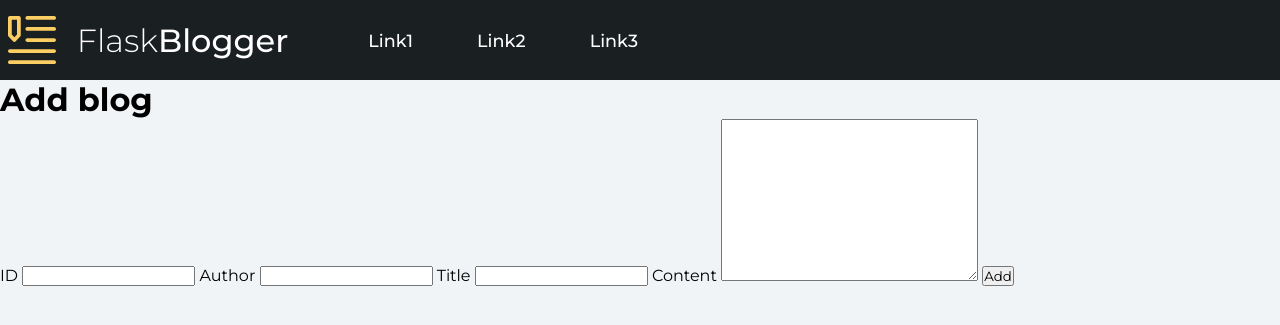
After one commit to lamrouahmed/Flask, a Flask app: page /add in a window 1280 px wide. The commit adds this page. Shown: the top 325 px of the page. Run offline with Flask 2, Linux system fonts and the light colour scheme.

Commit message:
Created Add functionnality

```diff
--- a/app.py
+++ b/app.py
@@ -16,7 +16,7 @@ class Blog(db.Model):
     created_at = db.Column(db.DateTime, default=datetime.utcnow)
     updated_at = db.Column(db.DateTime, default=datetime.utcnow)
 
-    def __init(self, id, title, content, author):
+    def __init__(self, title, content, author):
         self.id = id
         self.title = title
         self.content = content
@@ -38,6 +38,7 @@ def delete(id):
         db.session.commit()
         return redirect('/')
     except:
+        # TODO: Create Error Page
         return 'error occured'
 
 
@@ -45,5 +46,24 @@ def delete(id):
 
 @app.route('/blog/<int:id>')
 def blog(id):
-    blog = Blog.query.one()
+    # blog = Blog.query.one()
+    blog = Blog.query.get(id)
     return render_template('blog.html', blog = blog)
+
+
+@app.route('/add', methods = ['GET', 'POST'])
+def add():
+    if request.method == 'GET':
+        return render_template('add.html')
+    else:
+
+        title = request.form.get('title')
+        author = request.form.get('author')
+        content = request.form.get('content')
+
+        blog = Blog(title, content, author)
+
+        db.session.add(blog)
+        db.session.commit()
+
+        return redirect('/')
--- /dev/null
+++ b/templates/add.html
@@ -0,0 +1,23 @@
+{% extends 'layout.html' %}
+{% block title %}
+  <title>Create New Blog</title>
+{% endblock title %}
+
+{% block body %}
+  <h1>Add blog</h1>
+  <form method="POST" action="{{ url_for('add') }}">
+
+    <label for="id">ID</label>
+    <input type="number" name="id" id="id">
+
+    <label for="author">Author</label>
+    <input type="text" name="author" id="author">
+
+    <label for="title">Title</label>
+    <input type="text" name="title" id="title" required>
+    <label for="content">Content</label>
+    <textarea name="content" id="content" cols="30" rows="10"></textarea>
+
+    <input type="submit" value="Add">
+  </form>
+{% endblock body %}
```
Also changed, not shown: templates/index.html (+1 -10 lines), 1 other file.
